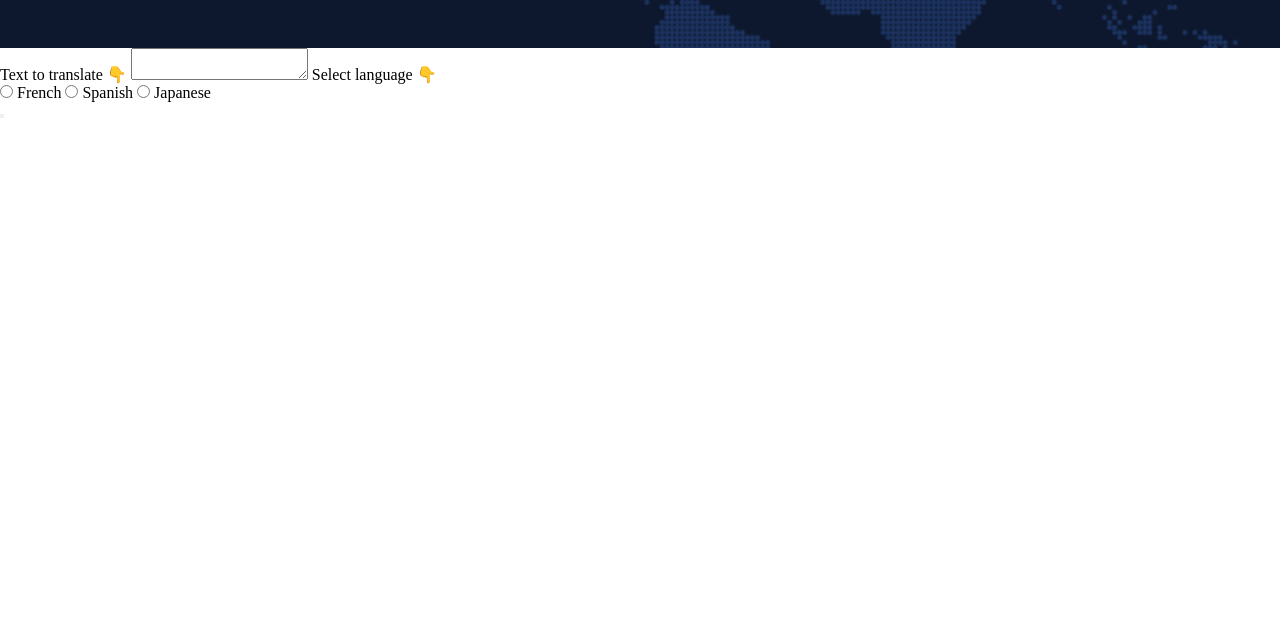
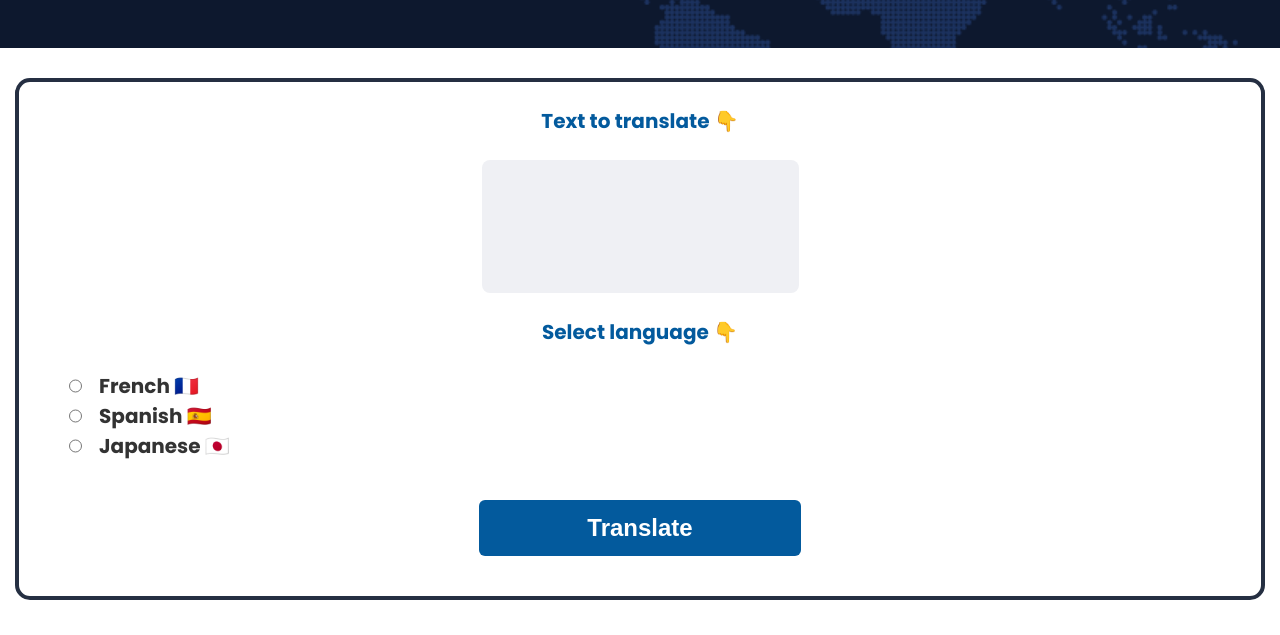
Before and after one commit to Makkatlahi/pollyglot-translator, a website built with Vite: page index.html in a window 1280 px wide. Shown: the part 165-800 px from the top of the page. Built offline with nearby package versions, Linux system fonts and the light colour scheme; a web font is replaced by a local one.

Commit message:
Refactor code structure for improved readability and maintainability

```diff
--- a/index.css
+++ b/index.css
@@ -6,12 +6,19 @@
   box-sizing: border-box;
 }
 
+body {
+  font-family: "Poppins", Tahoma, Geneva, Verdana, sans-serif;
+}
+
 .header {
   background: url("./assets/worldmap.png");
   background-size: cover;
   background-position: center 10%;
   width: 100%;
   display: flex;
+  align-items: center;
+  justify-content: center;
+  gap: 15.02px;
   height: 213px;
 }
 
@@ -29,34 +36,93 @@
   color: #32cd32;
   font-size: 43.42px;
   font-weight: 800;
+  font-family: "Big Shoulders", Arial, Helvetica, sans-serif;
 }
 
 .header__text--subtitle {
+  color: #ffffff;
+  font-size: 12.21px;
+  font-weight: 600;
 }
 
 main {
 }
 
 .translator {
+  border: 4px solid #252f42;
+  border-radius: 15px;
+  margin: 30px 15px;
+  display: flex;
+  flex-direction: column;
+  padding-bottom: 2.5rem;
 }
 
 #translator-form {
+  display: flex;
+  flex-direction: column;
 }
 
-.translator__input {
+.translator__input,
+.translator__language {
+  align-self: center;
+  font-weight: 700;
+  font-size: 20px;
+  margin: 24px 0;
+  color: #035a9d;
 }
 
 #input-text {
+  width: 317px;
+  margin: 0 auto;
+  padding: 12px 10px 4.659rem 10px;
+  font-weight: 600;
+  font-size: 20px;
+  color: #333333;
+  background-color: #eff0f4;
+  border: none;
+  border-radius: 8px;
+  resize: none;
 }
 
 .translator__language {
+  align-self: center;
 }
 
 .language-selection {
+  display: flex;
+  flex-direction: column;
+  align-items: center;
+  justify-content: center;
 }
 
 .radio-group {
+  display: flex;
+  align-self: flex-start;
+  margin-left: 50px;
+  gap: 17px;
+  font-size: 20px;
+  color: #333333;
+  font-weight: 700;
+  max-width: 322px;
 }
 
 .language-selection__button {
+  width: 322px;
+  border-radius: 6px;
+  background-color: #035a9d;
+  font-size: 24px;
+  font-weight: 700;
+  color: #ffffff;
+  padding: 14px 0;
+  margin-top: 39px;
+  /* margin-bottom: 46px; */
+  border: none;
+  cursor: pointer;
+  transition: 0.5s all ease-in-out;
 }
+
+.language-selection__button:hover,
+.language-selection__button:focus {
+  opacity: 0.8;
+  transform: scale(1.1);
+}
--- a/index.html
+++ b/index.html
@@ -3,7 +3,16 @@
   <head>
     <meta charset="UTF-8" />
     <meta name="viewport" content="width=device-width, initial-scale=1.0" />
+    <!--Google Fonts-->
+    <link rel="preconnect" href="https://fonts.googleapis.com" />
+    <link rel="preconnect" href="https://fonts.gstatic.com" crossorigin />
+    <link
+      href="https://fonts.googleapis.com/css2?family=Big+Shoulders:opsz,wght@10..72,100..900&family=Poppins:ital,wght@0,100;0,200;0,300;0,400;0,500;0,600;0,700;0,800;0,900;1,100;1,200;1,300;1,400;1,500;1,600;1,700;1,800;1,900&display=swap"
+      rel="stylesheet"
+    />
+    <!--My Styles-->
     <link rel="stylesheet" href="./index.css" />
+    <!--My Scripts-->
     <script src="./index.js" type="module" defer></script>
     <title>PollyGlot App</title>
   </head>
@@ -38,8 +47,9 @@
                 value="french"
                 required
               />
-              <label for="french">French</label>
-
+              <label for="french">French 🇫🇷</label>
+            </div>
+            <div class="radio-group">
               <input
                 type="radio"
                 id="spanish"
@@ -47,8 +57,9 @@
                 value="spanish"
                 required
               />
-              <label for="spanish">Spanish</label>
-
+              <label for="spanish">Spanish 🇪🇸</label>
+            </div>
+            <div class="radio-group">
               <input
                 type="radio"
                 id="japanese"
@@ -56,9 +67,9 @@
                 value="japanese"
                 required
               />
-              <label for="japanese">Japanese</label>
+              <label for="japanese">Japanese 🇯🇵</label>
             </div>
-            <button class="language-selection__button"></button>
+            <button class="language-selection__button">Translate</button>
           </section>
         </form>
       </section>
```
Also changed, not shown: 1 other file.
